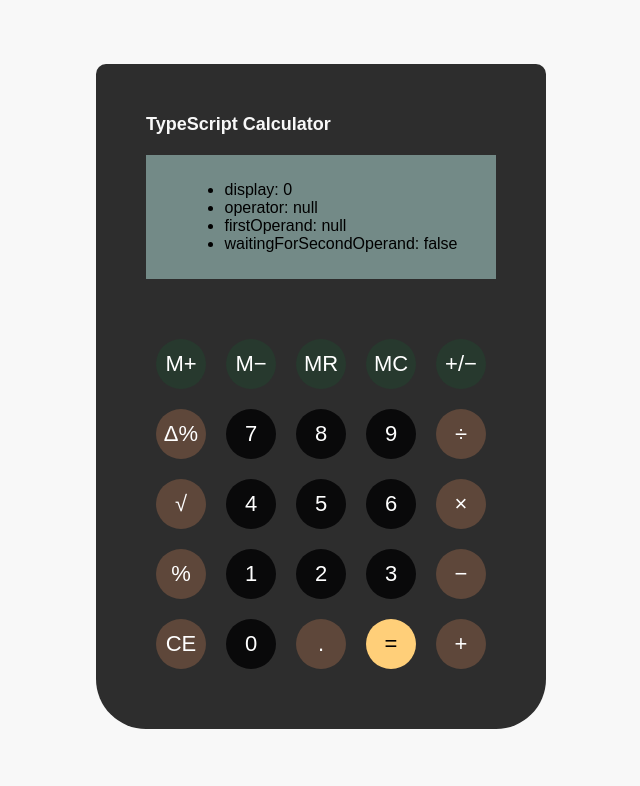
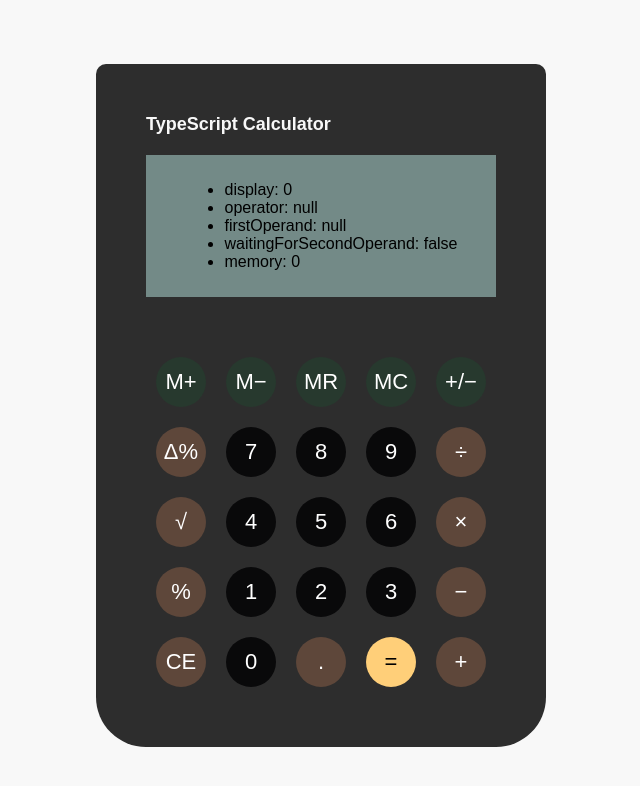
Before and after one commit to BillyBunn/calculator-ts, a React (Create React App) app: page / in a window 1280 px wide. Shown: the top 786 px of the page, without its empty margins (319-959 px from the left). Built offline with nearby package versions, Linux system fonts and the light colour scheme.

Commit message:
started memory functions

```diff
--- a/src/components/App.tsx
+++ b/src/components/App.tsx
@@ -15,7 +15,8 @@ export const INITIAL_STATE: State = {
   display: "0",
   firstOperand: null,
   waitingForSecondOperand: false,
-  operator: null
+  operator: null,
+  memory: 0
 };
 
 function ContextProvider(props: React.PropsWithChildren<{}>) {
--- a/src/components/Buttons.tsx
+++ b/src/components/Buttons.tsx
@@ -78,10 +78,10 @@ const Button = ({ type, value, children }: ButtonProps) => {
 const Buttons = () => {
   return (
     <ButtonGrid className="buttons">
-      <Button type="MEMORY">M+</Button>
-      <Button type="MEMORY">M&minus;</Button>
-      <Button type="MEMORY">MR</Button>
-      <Button type="MEMORY">MC</Button>
+      <Button type="MEMORY_ADD">M+</Button>
+      <Button type="MEMORY_SUBTRACT">M&minus;</Button>
+      <Button type="MEMORY_RECALL">MR</Button>
+      <Button type="MEMORY_CLEAR">MC</Button>
       <Button type="SIGN">+/&minus;</Button>
 
       <Button type="PERCENTAGE">&Delta;%</Button>
--- a/src/components/Display.tsx
+++ b/src/components/Display.tsx
@@ -29,6 +29,7 @@ const Display = () => {
         <li>operator: {`${state.operator}`}</li>
         <li>firstOperand: {`${state.firstOperand}`}</li>
         <li>waitingForSecondOperand: {`${state.waitingForSecondOperand}`}</li>
+        <li>memory: {`${state.memory}`}</li>
       </ul>
     </StyledDisplay>
   );
--- a/src/reducer.ts
+++ b/src/reducer.ts
@@ -94,8 +94,39 @@ export default function reducer(state: State, action: Action): State {
       return { ...state, display, firstOperand };
     }
 
-    case ActionType.MEMORY:
-      return state;
+    case ActionType.MEMORY_ADD: {
+      let { firstOperand, memory, display, operator } = state;
+      const inputValue = parseFloat(display);
+
+      // !operator, !firstOperand, !waitingForSecondOperand  -> just add display to memory
+      if (!operator) {
+        memory += parseFloat(display);
+        display = memory.toString();
+      }
+      // operator, firstOperand, and !waitingForSecondOperand
+      // -> perform operation, display result, and add to memory
+      if (firstOperand === null) {
+        firstOperand = inputValue;
+      } else if (operator) {
+        display = performCalculation[operator](firstOperand, inputValue);
+        firstOperand = parseFloat(display);
+        memory += parseFloat(display);
+      }
+      return { ...state, display, memory };
+    }
+
+    case ActionType.MEMORY_RECALL: {
+      let { display, waitingForSecondOperand } = state;
+      display = state.memory.toString();
+      if (state.waitingForSecondOperand) {
+        waitingForSecondOperand = false;
+      }
+      return { ...state, display, waitingForSecondOperand };
+    }
+
+    case ActionType.MEMORY_CLEAR: {
+      return { ...state, memory: 0 };
+    }
     default:
       return state;
   }
--- a/src/types.ts
+++ b/src/types.ts
@@ -3,6 +3,7 @@ export type State = {
   operator: string | null;
   firstOperand: number | null;
   waitingForSecondOperand: boolean;
+  memory: number;
 };
 
 export enum ActionType {
@@ -13,7 +14,10 @@ export enum ActionType {
   SIGN = "SIGN",
   SQUARE_ROOT = "SQUARE_ROOT",
   PERCENTAGE = "PERCENTAGE",
-  MEMORY = "MEMORY"
+  MEMORY_ADD = "MEMORY_ADD",
+  MEMORY_SUBTRACT = "MEMORY_SUBTRACT",
+  MEMORY_RECALL = "MEMORY_RECALL",
+  MEMORY_CLEAR = "MEMORY_CLEAR"
 }
 
 export type Action = {
```
